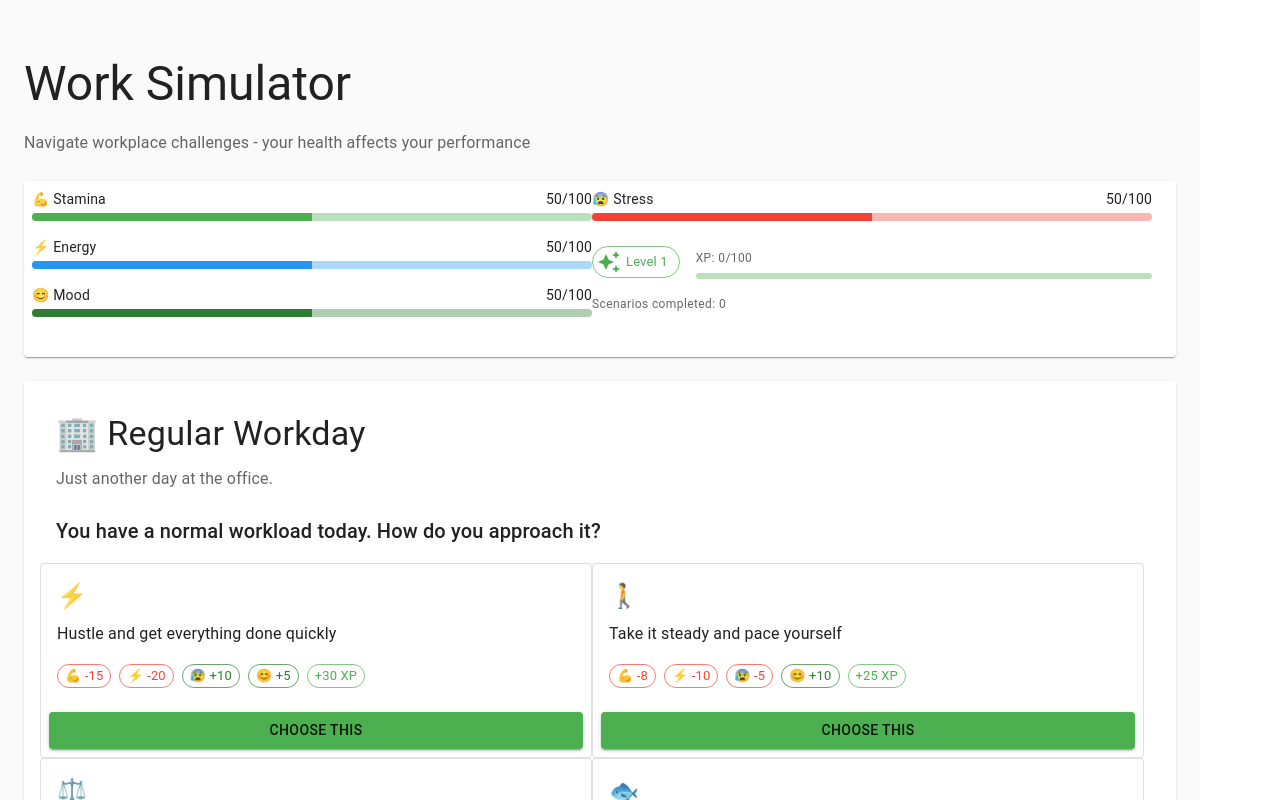
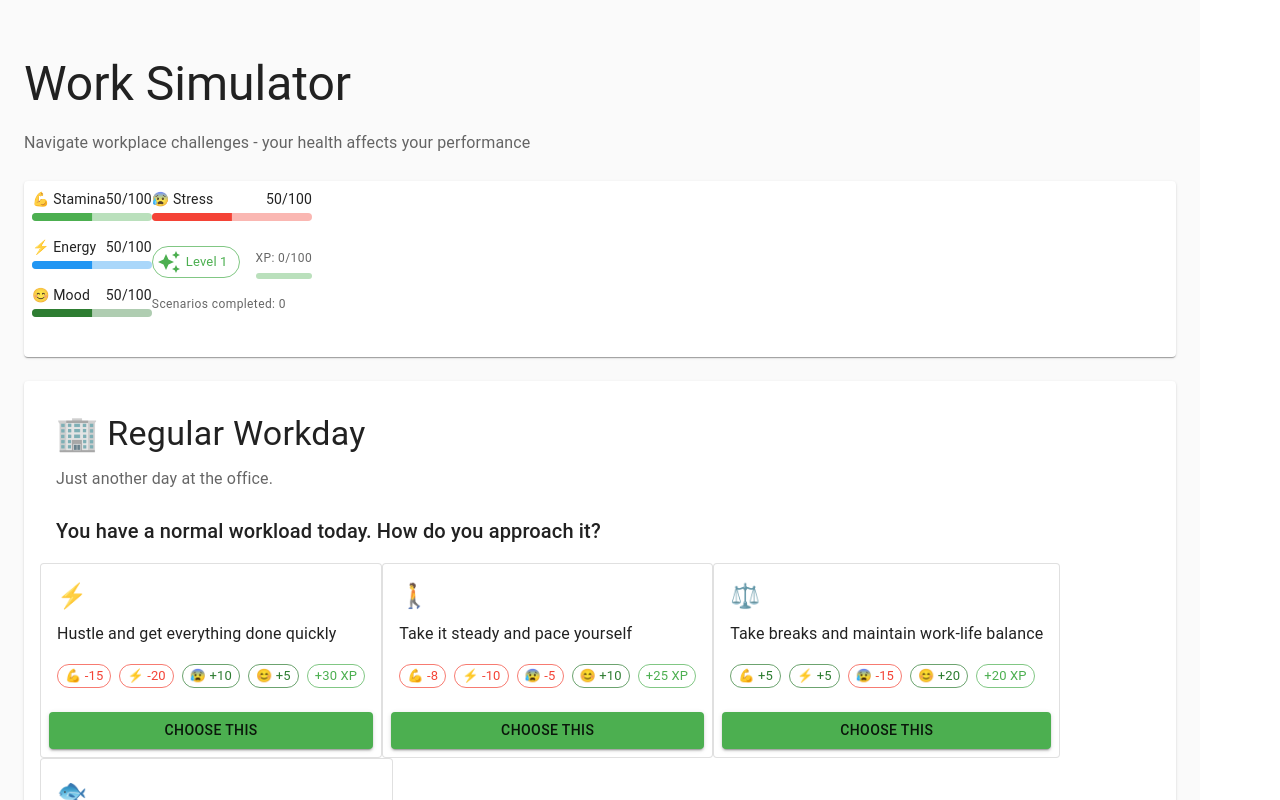
Before and after one commit to dingonewen/oystraz, a React app in the folder frontend/: page /work in a window 1280 px wide. Both pictures are taken after a click on the button "GENERATE SCENARIO". Shown: the top 800 px of the page. Built offline with nearby package versions, Linux system fonts and the light colour scheme; no server answers; the HTML template or start-up script is replaced by a standard one.

Commit message:
Fix Grid component for MUI v6 - use Grid2 with size prop

```diff
--- a/frontend/src/pages/Work.tsx
+++ b/frontend/src/pages/Work.tsx
@@ -301,7 +301,7 @@ export default function Work() {
         {/* Character Status */}
         <Paper sx={{ p: 3, mt: 3, mb: 3 }}>
           <Grid container spacing={2}>
-            <Grid xs={12} md={6}>
+            <Grid size={{ xs: 12, md: 6 }}>
               <Box sx={{ mb: 2 }}>
                 <Box sx={{ display: 'flex', justifyContent: 'space-between', mb: 0.5 }}>
                   <Typography variant="body2">💪 Stamina</Typography>
@@ -341,7 +341,7 @@ export default function Work() {
               </Box>
             </Grid>
 
-            <Grid xs={12} md={6}>
+            <Grid size={{ xs: 12, md: 6 }}>
               <Box sx={{ mb: 2 }}>
                 <Box sx={{ display: 'flex', justifyContent: 'space-between', mb: 0.5 }}>
                   <Typography variant="body2">😰 Stress</Typography>
@@ -423,7 +423,7 @@ export default function Work() {
 
             <Grid container spacing={2} sx={{ mt: 2 }}>
               {scenario.choices.map((choice) => (
-                <Grid xs={12} sm={6} key={choice.id}>
+                <Grid size={{ xs: 12, sm: 6 }} key={choice.id}>
                   <Card
                     variant="outlined"
                     sx={{
```
